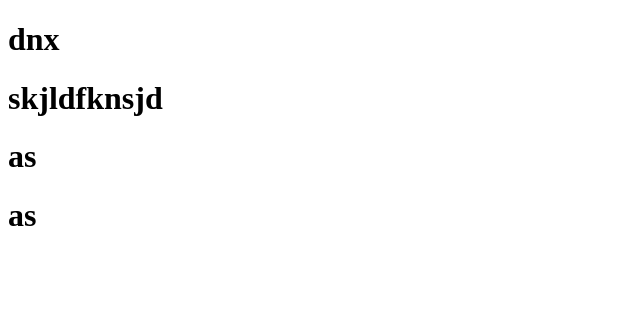
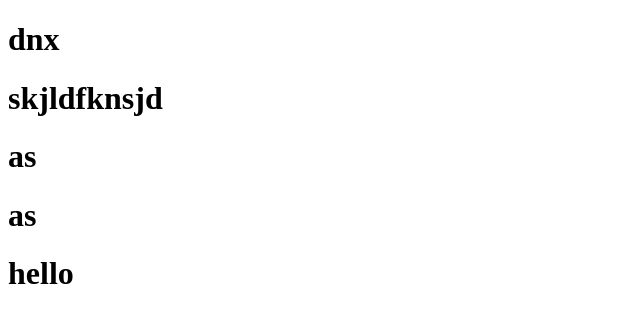
Before and after one commit to bobwilliam4507/n17, a plain HTML site: page index.html in a window 1280 px wide. Shown: the whole page, without its empty margins (0-640 px from the left). Drawn offline with Linux system fonts and the light colour scheme.

Commit message:
footer added

```diff
--- a/index.html
+++ b/index.html
@@ -16,7 +16,10 @@
     <h1>as</h1>
 
 
-
+    <footer>
+        <div class="container">
+            <h1>hello</h1>
+        </div>
+    </footer>
 </body>
-
 </html>
```
